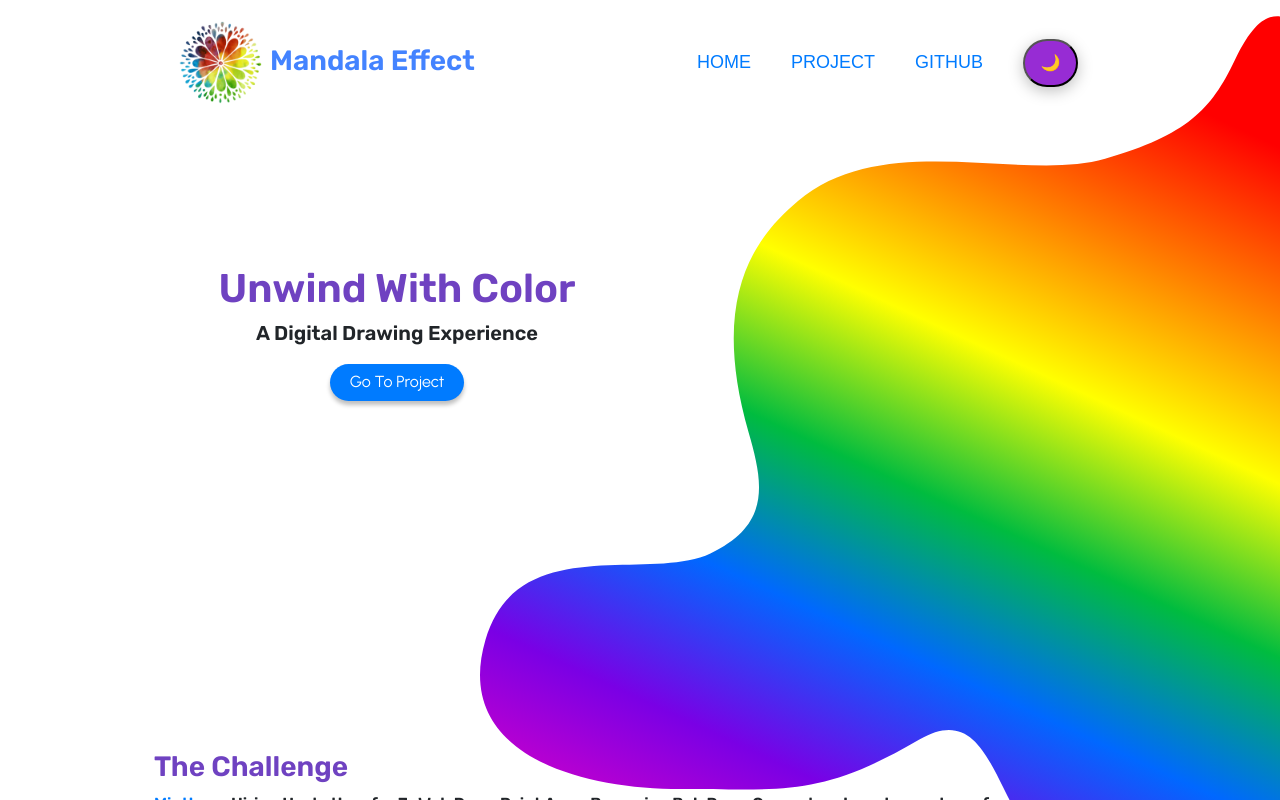
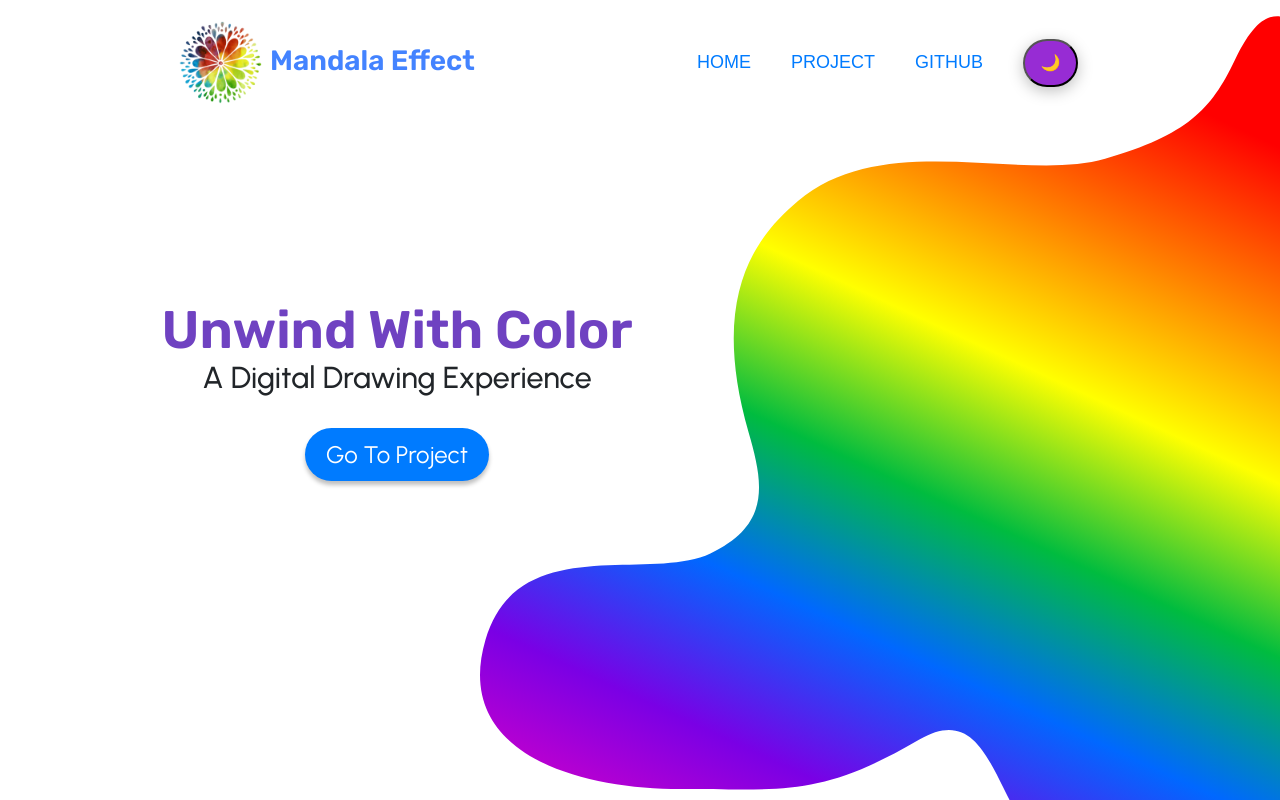
Before and after one commit to mandala-effect/mandala-effect-app, a React (Create React App) app: page / in a window 1280 px wide. Shown: the top 800 px of the page. Built offline with nearby package versions, Linux system fonts and the light colour scheme.

Commit message:
Adjusted Landing secton color, z-index, and size.

```diff
--- a/src/Pages/LandingPage/LandingPage.css
+++ b/src/Pages/LandingPage/LandingPage.css
@@ -97,15 +97,31 @@ div.landing-page > section.container-top > article.container-top-heading {
   /* background-color: rgba(100, 100, 200, 0.5); */
   grid-area: main;
   text-align: center;
+  z-index: 2;
+}
+
+/* Text */
+h1.purple {
+  color: var(--purple);
+  font-size: 3.3em;
+  line-height: 0.8em;
+}
+
+div.landing-page > section.container-top > article.container-top-heading > h5 {
+  font-family: 'Urbanist', sans-serif;
+  font-size: 1.9em;
+  padding-bottom: 0.8em;
+
 }
 
 /* button */
 div.landing-page > section.container-top > article.container-top-heading > button.project-button {
+  width: 7.7em;
+  height: 2.2em;
   display: inline-block;
   font-family: 'Urbanist', sans-serif;
-  padding: 0.4em 1.2em;
-  margin: 0.7em auto;
   border: none;
+  font-size: 1.5em;
   border-radius: 500px;
   background-color: var(--blue);
   color: var(--white);
@@ -137,7 +153,7 @@ div.landing-page > section.container-top {
   /* background-color: rgba(200, 100, 100, 0.5); */
   display: grid;
   grid-template-columns: 1fr 1fr;
-  grid-template-rows: 1fr 0.8fr 1fr 2.3fr;
+  grid-template-rows: 1fr 0.8fr 1fr 420px;
   grid-template-areas:
     "nav nav"
     "top img"
```
